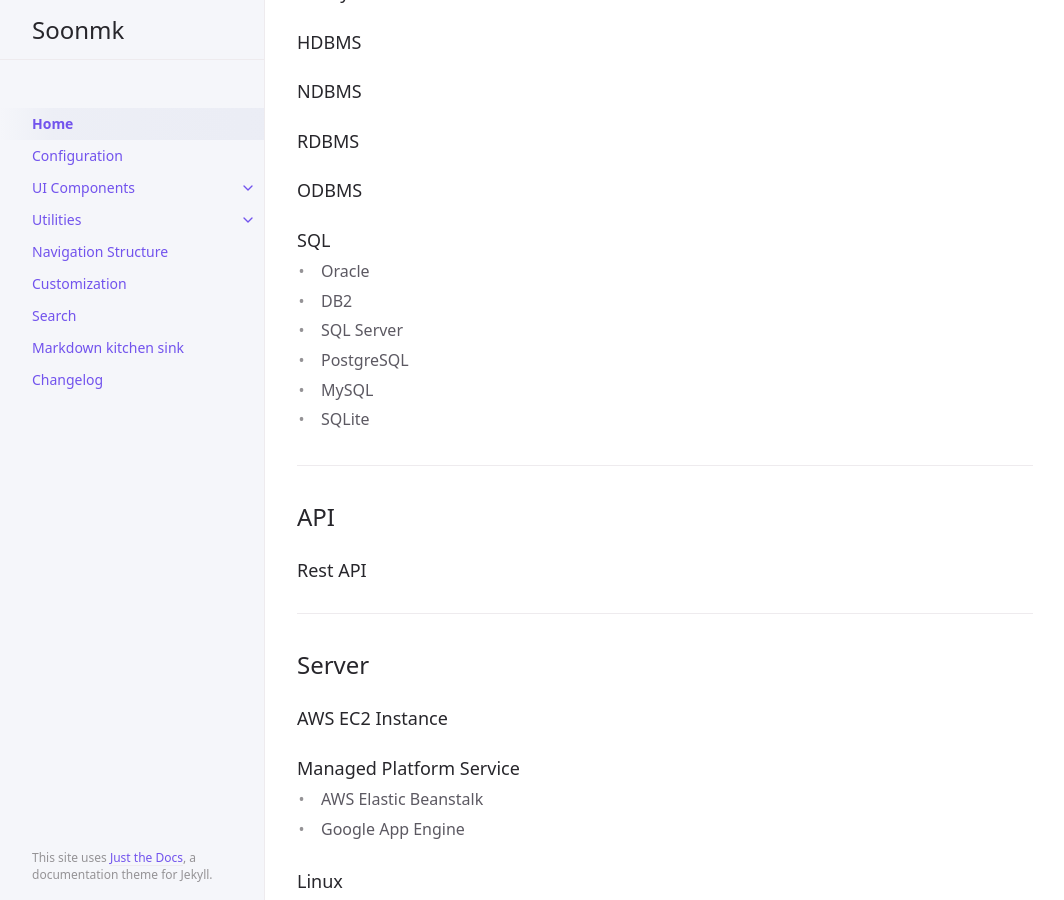
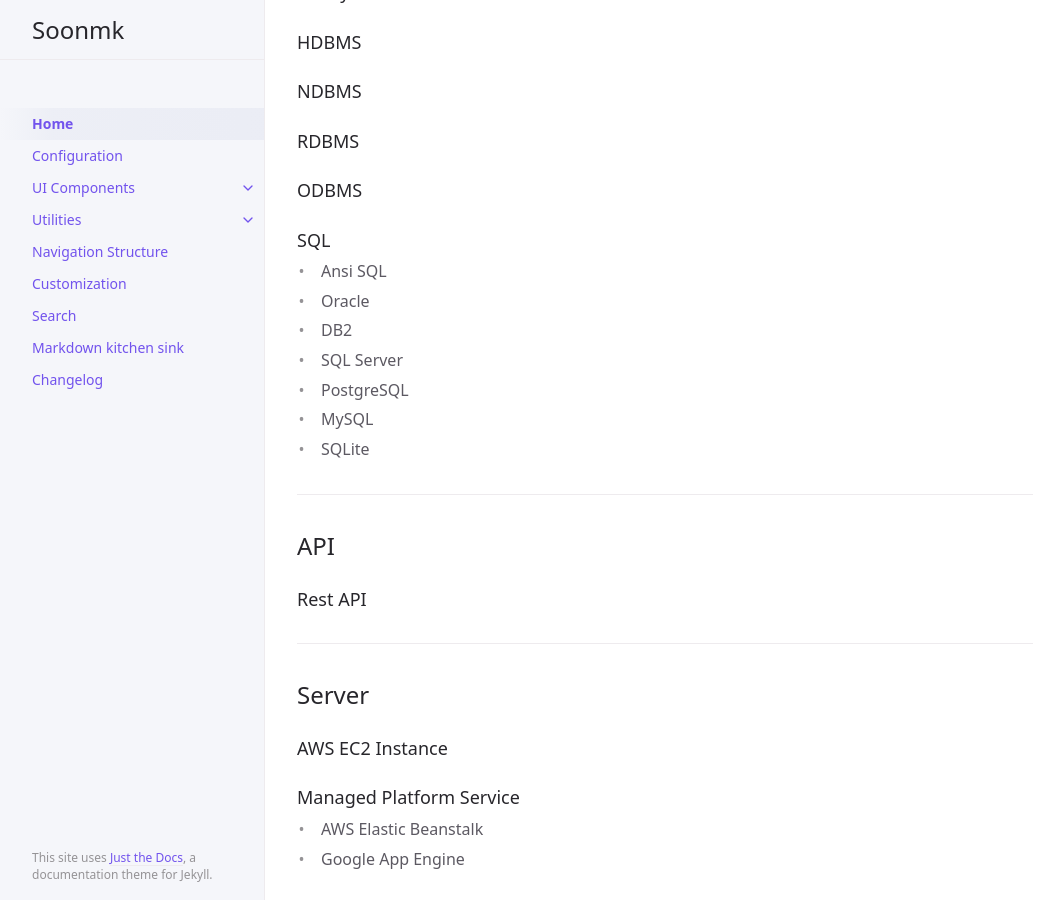
Before and after one commit to soonmk/soonmk.github.io, a Jekyll site: the page built from index.md, in a window 1280 px wide and 900 px high, scrolled down 1245 px. Shown: the whole window, without its empty margins (107-1171 px from the left). Built offline with Jekyll 4.4.1, drawn with Linux system fonts in a browser that asks for light colours.

Commit message:
Update index.md

```diff
--- a/index.md
+++ b/index.md
@@ -58,6 +58,7 @@ Backend developer or Data scientist
 ### ODBMS
 
 ### SQL
+- Ansi SQL
 - Oracle
 - DB2
 - SQL Server
```
